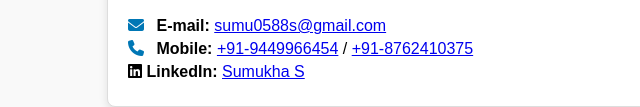
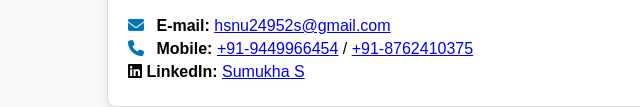
Before and after one commit to Sumukhasumu/GitProfile_Sumukha_Resume, a plain HTML site: page index.html in a window 1280 px wide. Shown: the part 701-808 px from the top of the page, 0-640 px from the left. Drawn offline with Linux system fonts and the light colour scheme.

Commit message:
Update index.html
Mail Id Updated

```diff
--- a/index.html
+++ b/index.html
@@ -92,7 +92,7 @@
 </table>
 
 <p><i class="fa fa-envelope"></i> <strong>E-mail:</strong>
-   <a href="mailto:sumu0588s@gmail.com">sumu0588s@gmail.com</a>
+   <a href="mailto:hsnu24952s@gmail.com">hsnu24952s@gmail.com</a>
 </p>
 <p><i class="fa fa-phone"></i> <strong>Mobile:</strong>
    <a href="tel:+919449966454">+91-9449966454</a> /
```
